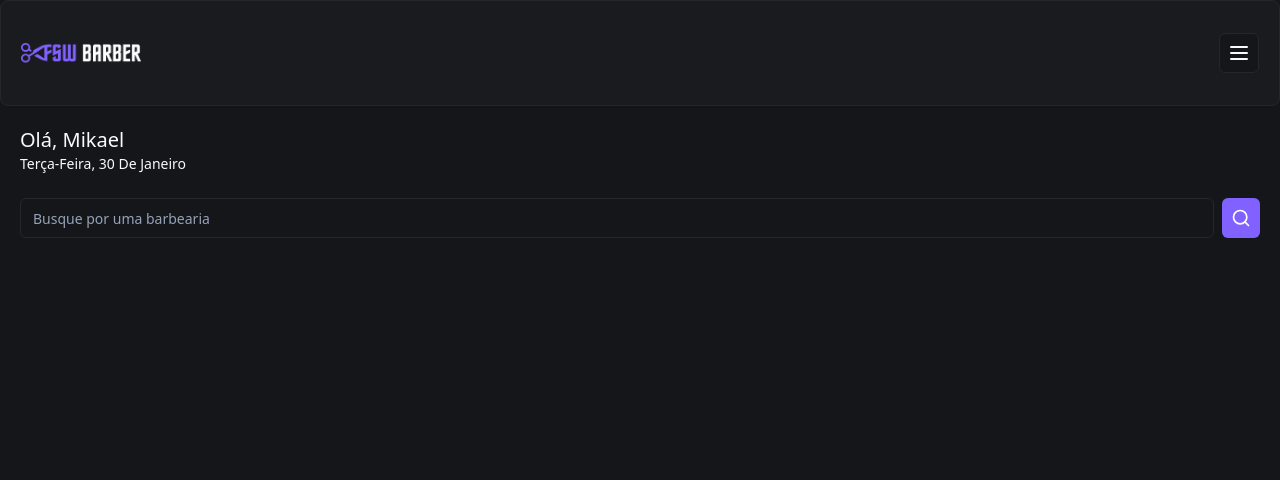
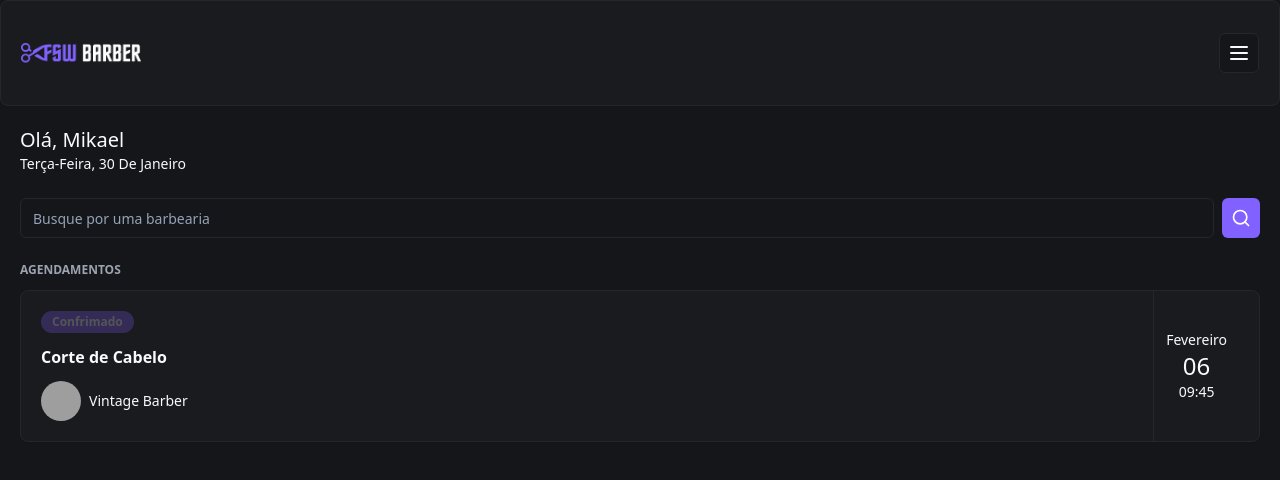
Before and after one commit to Mikaelbr073/barbershop, a Next.js app: page / in a window 1280 px wide. Shown: the top 480 px of the page. Built offline with nearby package versions, Linux system fonts and the light colour scheme; grey boxes are pictures that could not be loaded.

Commit message:
faet: add initial booking component

```diff
--- a/app/(home)/page.tsx
+++ b/app/(home)/page.tsx
@@ -2,18 +2,26 @@
 import Header from "../_components/haeder";
 import { format } from "date-fns"
 import Search from "./_component/search";
+import BookingItem from "../_components/booking-item";
 export default function Home() {
   return (
    <div>
       <Header></Header>
+
       <div className="px-5 pt-5">
         <h2 className="text-xl font">Olá, Mikael</h2>
         <p className="capitalize text-sm">
           {format(new Date(), "EEEE',' dd 'de' MMMM",{locale: ptBR} )}
         </p>
       </div>
+
       <div className="px-5 mt-6">
         <Search></Search>
+      </div>
+
+      <div className="px-5 mt-6">
+        <h2 className="text-xs mb-3 uppercase text-gray-400 font-bold">Agendamentos</h2>
+        <BookingItem/>
       </div>
    </div>
   );
--- /dev/null
+++ b/app/_components/booking-item.tsx
@@ -0,0 +1,33 @@
+import { Avatar, AvatarImage, AvatarFallback } from "./ui/avatar";
+import { Badge } from "./ui/badge";
+import { Card, CardContent } from "./ui/card";
+
+const BookingItem = () => {
+    return (
+        <Card>
+            <CardContent className="p-5 flex justify-between py-0">
+                <div className="flex flex-col gap-3 py-5">
+                    <Badge className="opacity-25 w-fit">Confrimado</Badge>
+                    <h2 className="font-bold">Corte de Cabelo</h2>
+
+                    <div className="flex items-center gap-2">
+                        <Avatar>
+                           <AvatarImage src="https://utfs.io/f/0ddfbd26-a424-43a0-aaf3-c3f1dc6be6d1-1kgxo7.png"></AvatarImage>
+                           <AvatarFallback>M</AvatarFallback>
+                        </Avatar>
+                        <h3 className="text-sm">Vintage Barber</h3>
+                    </div>
+
+                </div>
+
+                <div className="flex flex-col px-3 items-center justify-center border-l border-solid border-secondary">
+                    <p className="text-sm">Fevereiro</p>
+                    <p className="text-2xl">06</p>
+                    <p className="text-sm">09:45</p>
+                </div>
+            </CardContent>
+        </Card>
+    );
+}
+
+export default BookingItem;
--- /dev/null
+++ b/app/_components/ui/avatar.tsx
@@ -0,0 +1,50 @@
+"use client"
+
+import * as React from "react"
+import * as AvatarPrimitive from "@radix-ui/react-avatar"
+
+import { cn } from "@/app/_lib/utils"
+
+const Avatar = React.forwardRef<
+  React.ElementRef<typeof AvatarPrimitive.Root>,
+  React.ComponentPropsWithoutRef<typeof AvatarPrimitive.Root>
+>(({ className, ...props }, ref) => (
+  <AvatarPrimitive.Root
+    ref={ref}
+    className={cn(
+      "relative flex h-10 w-10 shrink-0 overflow-hidden rounded-full",
+      className
+    )}
+    {...props}
+  />
+))
+Avatar.displayName = AvatarPrimitive.Root.displayName
+
+const AvatarImage = React.forwardRef<
+  React.ElementRef<typeof AvatarPrimitive.Image>,
+  React.ComponentPropsWithoutRef<typeof AvatarPrimitive.Image>
+>(({ className, ...props }, ref) => (
+  <AvatarPrimitive.Image
+    ref={ref}
+    className={cn("aspect-square h-full w-full", className)}
+    {...props}
+  />
+))
+AvatarImage.displayName = AvatarPrimitive.Image.displayName
+
+const AvatarFallback = React.forwardRef<
+  React.ElementRef<typeof AvatarPrimitive.Fallback>,
+  React.ComponentPropsWithoutRef<typeof AvatarPrimitive.Fallback>
+>(({ className, ...props }, ref) => (
+  <AvatarPrimitive.Fallback
+    ref={ref}
+    className={cn(
+      "flex h-full w-full items-center justify-center rounded-full bg-muted",
+      className
+    )}
+    {...props}
+  />
+))
+AvatarFallback.displayName = AvatarPrimitive.Fallback.displayName
+
+export { Avatar, AvatarImage, AvatarFallback }
--- /dev/null
+++ b/app/_components/ui/badge.tsx
@@ -0,0 +1,36 @@
+import * as React from "react"
+import { cva, type VariantProps } from "class-variance-authority"
+
+import { cn } from "@/app/_lib/utils"
+
+const badgeVariants = cva(
+  "inline-flex items-center rounded-full border px-2.5 py-0.5 text-xs font-semibold transition-colors focus:outline-none focus:ring-2 focus:ring-ring focus:ring-offset-2",
+  {
+    variants: {
+      variant: {
+        default:
+          "border-transparent bg-primary text-primary-foreground hover:bg-primary/80",
+        secondary:
+          "border-transparent bg-secondary text-secondary-foreground hover:bg-secondary/80",
+        destructive:
+          "border-transparent bg-destructive text-destructive-foreground hover:bg-destructive/80",
+        outline: "text-foreground",
+      },
+    },
+    defaultVariants: {
+      variant: "default",
+    },
+  }
+)
+
+export interface BadgeProps
+  extends React.HTMLAttributes<HTMLDivElement>,
+    VariantProps<typeof badgeVariants> {}
+
+function Badge({ className, variant, ...props }: BadgeProps) {
+  return (
+    <div className={cn(badgeVariants({ variant }), className)} {...props} />
+  )
+}
+
+export { Badge, badgeVariants }
--- a/package.json
+++ b/package.json
@@ -13,6 +13,7 @@
   },
   "dependencies": {
     "@prisma/client": "^5.8.1",
+    "@radix-ui/react-avatar": "^1.0.4",
     "@radix-ui/react-slot": "^1.0.2",
     "class-variance-authority": "^0.7.0",
     "clsx": "^2.1.0",
```
Also changed, not shown: 1 other file (tests, documents, lock files or other folders).
